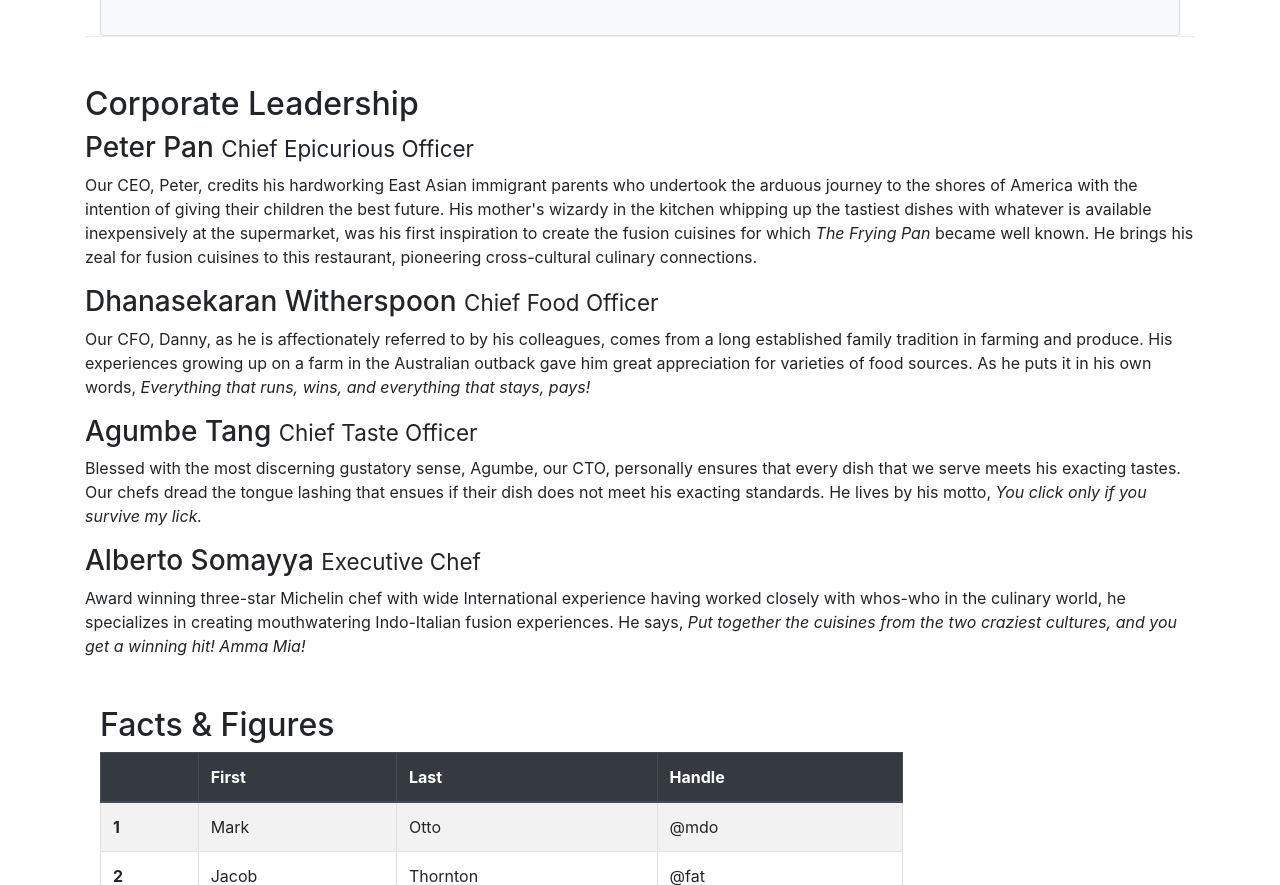
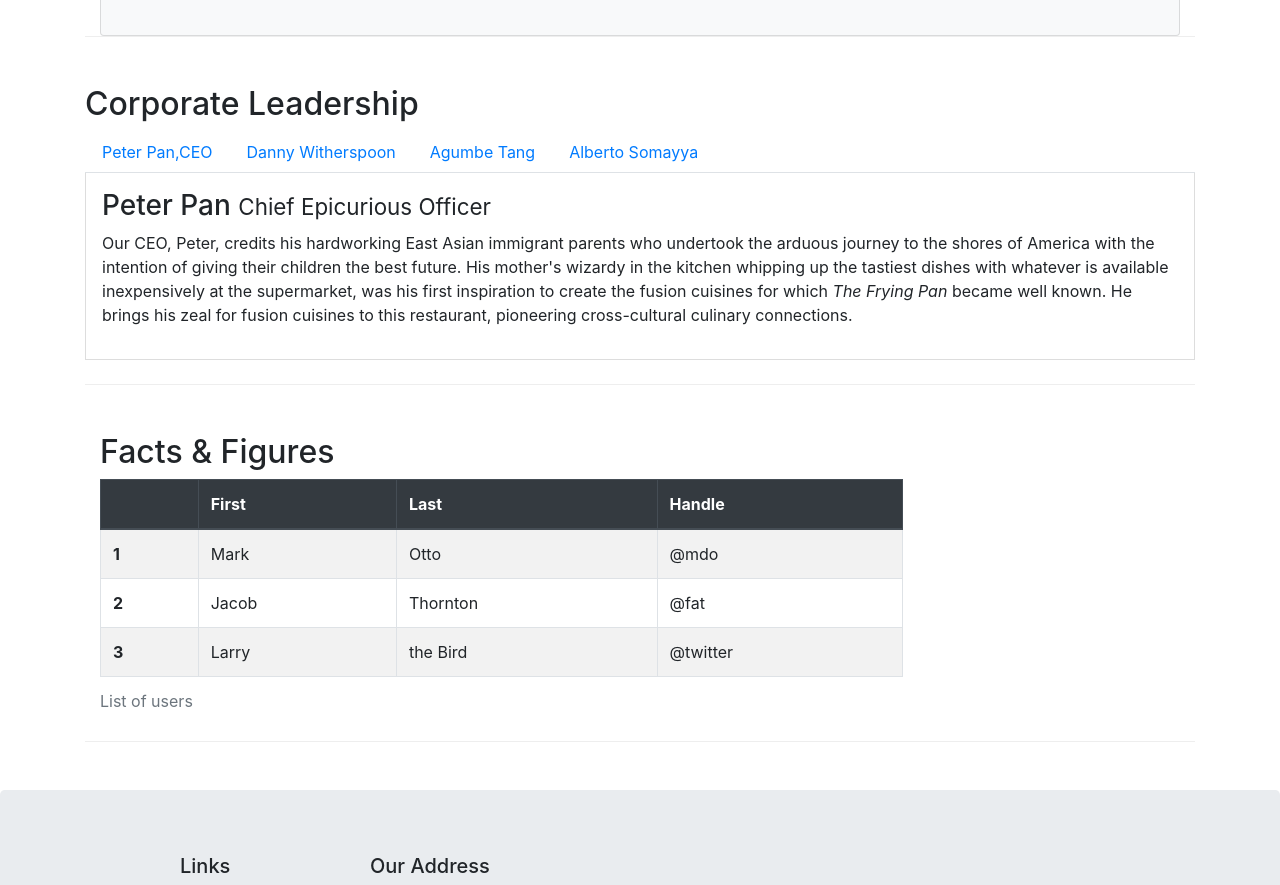
Before and after one commit to vinay-chowdary/bootstrap4Site, a website: page aboutus.html in a window 1280 px wide. Shown: the part 891-1776 px from the top of the page. Drawn offline with nearby package versions, Linux system fonts and the light colour scheme.

Commit message:
add nav-tabs

```diff
--- a/aboutus.html
+++ b/aboutus.html
@@ -14,6 +14,7 @@
       rel="stylesheet"
       href="./node_modules/bootstrap-social/bootstrap-social.css"
     />
+    <link rel="stylesheet" href="./styles.css" />
     <title>Ristorante Con Fusion: About Us</title>
   </head>
 
@@ -137,51 +138,88 @@
         </div>
       </div>
 
-      <div>
+      <div class="row row-content">
         <div>
           <h2>Corporate Leadership</h2>
+          <ul class="nav nav-tabs">
+            <li class="nav-item">
+              <a href="#peter" role="tab" data-toggle="tab" class="nav-link"
+                >Peter Pan,CEO</a
+              >
+            </li>
+            <li class="nav-item">
+              <a href="#danny" role="tab" data-toggle="tab" class="nav-link"
+                >Danny Witherspoon</a
+              >
+            </li>
+            <li class="nav-item">
+              <a href="#Agumbe" role="tab" data-toggle="tab" class="nav-link"
+                >Agumbe Tang</a
+              >
+            </li>
+            <li class="nav-item">
+              <a href="#Alberto" role="tab" data-toggle="tab" class="nav-link"
+                >Alberto Somayya</a
+              >
+            </li>
+          </ul>
+          <div class="tab-content">
+            <div class="tab-pane fade show active" role="tabpanel" id="peter">
               <h3>Peter Pan <small>Chief Epicurious Officer</small></h3>
               <p class="d-none d-sm-block">
-            Our CEO, Peter, credits his hardworking East Asian immigrant parents
-            who undertook the arduous journey to the shores of America with the
-            intention of giving their children the best future. His mother's
-            wizardy in the kitchen whipping up the tastiest dishes with whatever
-            is available inexpensively at the supermarket, was his first
-            inspiration to create the fusion cuisines for which
-            <em>The Frying Pan</em> became well known. He brings his zeal for
-            fusion cuisines to this restaurant, pioneering cross-cultural
-            culinary connections.
+                Our CEO, Peter, credits his hardworking East Asian immigrant
+                parents who undertook the arduous journey to the shores of
+                America with the intention of giving their children the best
+                future. His mother's wizardy in the kitchen whipping up the
+                tastiest dishes with whatever is available inexpensively at the
+                supermarket, was his first inspiration to create the fusion
+                cuisines for which
+                <em>The Frying Pan</em> became well known. He brings his zeal
+                for fusion cuisines to this restaurant, pioneering
+                cross-cultural culinary connections.
               </p>
-          <h3>Dhanasekaran Witherspoon <small>Chief Food Officer</small></h3>
+            </div>
+            <div class="tab-pane fade show" role="tabpanel" id="danny">
+              <h3>
+                Dhanasekaran Witherspoon <small>Chief Food Officer</small>
+              </h3>
               <p class="d-none d-sm-block">
                 Our CFO, Danny, as he is affectionately referred to by his
                 colleagues, comes from a long established family tradition in
                 farming and produce. His experiences growing up on a farm in the
-            Australian outback gave him great appreciation for varieties of food
-            sources. As he puts it in his own words,
+                Australian outback gave him great appreciation for varieties of
+                food sources. As he puts it in his own words,
                 <em
-              >Everything that runs, wins, and everything that stays, pays!</em
+                  >Everything that runs, wins, and everything that stays,
+                  pays!</em
                 >
               </p>
+            </div>
+            <div class="tab-pane fade show" role="tabpanel" id="Agumbe">
               <h3>Agumbe Tang <small>Chief Taste Officer</small></h3>
               <p class="d-none d-sm-block">
-            Blessed with the most discerning gustatory sense, Agumbe, our CTO,
-            personally ensures that every dish that we serve meets his exacting
-            tastes. Our chefs dread the tongue lashing that ensues if their dish
-            does not meet his exacting standards. He lives by his motto,
+                Blessed with the most discerning gustatory sense, Agumbe, our
+                CTO, personally ensures that every dish that we serve meets his
+                exacting tastes. Our chefs dread the tongue lashing that ensues
+                if their dish does not meet his exacting standards. He lives by
+                his motto,
                 <em>You click only if you survive my lick.</em>
               </p>
+            </div>
+            <div class="tab-pane fade show" role="tabpanel" id="Alberto">
               <h3>Alberto Somayya <small>Executive Chef</small></h3>
               <p class="d-none d-sm-block">
                 Award winning three-star Michelin chef with wide International
                 experience having worked closely with whos-who in the culinary
-            world, he specializes in creating mouthwatering Indo-Italian fusion
-            experiences. He says,
+                world, he specializes in creating mouthwatering Indo-Italian
+                fusion experiences. He says,
                 <em
-              >Put together the cuisines from the two craziest cultures, and you
-              get a winning hit! Amma Mia!</em
+                  >Put together the cuisines from the two craziest cultures, and
+                  you get a winning hit! Amma Mia!</em
                 >
               </p>
+            </div>
+          </div>
         </div>
       </div>
       <div class="row row-content">
--- a/styles.css
+++ b/styles.css
@@ -12,3 +12,8 @@ nav.navbar button.navbar-toggler:focus {
 .footer.jumbotron {
   margin-bottom: 0;
 }
+.tab-content {
+  border: 1px solid #ddd;
+  border-top: none;
+  padding: 1rem;
+}
```
Lines whose indentation alone changed are shown as unchanged.
